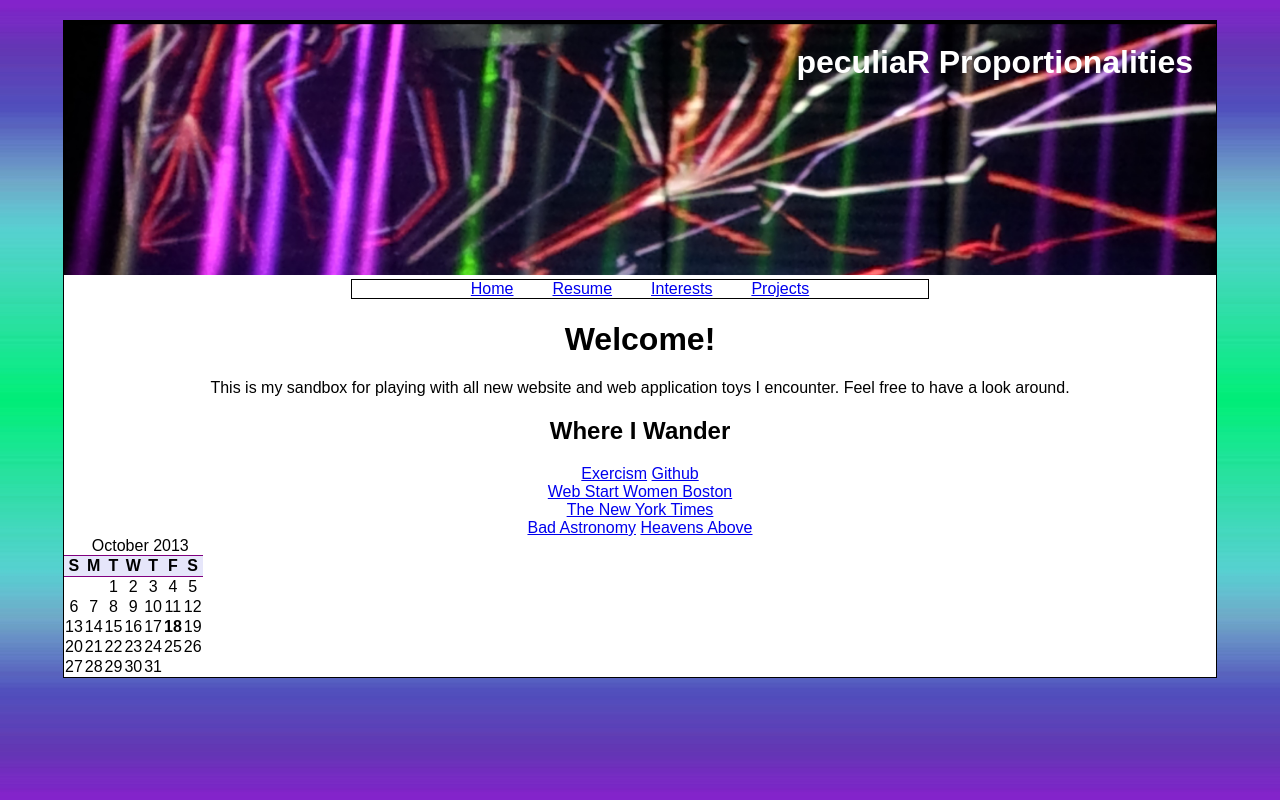
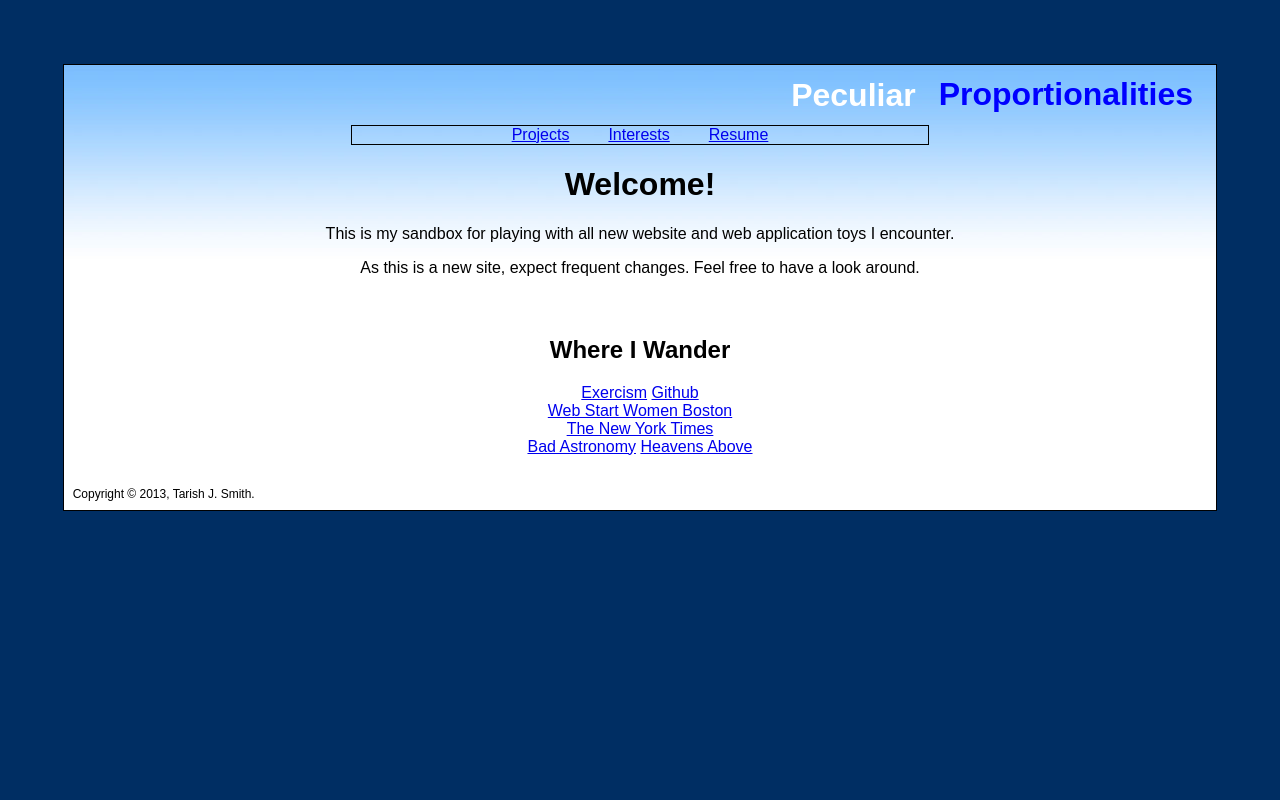
Before and after one commit to tarish/website, a website: page public/index.html in a window 1280 px wide. Drawn offline with nearby package versions, Linux system fonts and the light colour scheme.

Commit message:
Added projects page. Made background style more normal for a professional look, even if it's not that fun.

```diff
--- a/public/css/styles.css
+++ b/public/css/styles.css
@@ -1,39 +1,48 @@
 .body {
-	background-image: url('../images/pgg.jpg');
+	background-color: #002E63;
 }
 
 .page {
-	margin: 20px auto auto;
+	margin: 5% auto auto;
 	width: 90%;
 	border: 1px solid black;
 	text-align: center;
 	background-color: white;
+	background-image: url("../images/background.png");
+	background-repeat: repeat-x;
+}
+
+.spacer {
+   padding: 2% 2%;
+}
+
+a {
+	font-size: 1em;
+}
+
+ul {
+	text-align: left;
+	display: inline-block;
 }
 
 .banner {
-	position: relative;
+	margin: auto;
+	padding: 1% 0;
 	width: 100%;
-	height: 7%;
+	top: 0;
 }
 
-.banner h1 {
-	position: absolute;
-	width: 100%;
-	margin-top: 2%;
-	top: 0;
+.home {
+	text-decoration: none;
+}
+
+h1.banner {
 	text-align: right;
 	color: white;
 }
 
-.banner span.spacer {
-   padding: 0 2%;
-}
-
-.banner img {
-}
-
-a {
-	font-size: 1em;
+.banner span.color {
+	color: blue;
 }
 
 .navigation {
@@ -60,3 +69,13 @@ a {
 	border-top: 1px solid purple;
 	border-bottom: 1px solid purple;
 }
+
+.sample {
+	margin: 0 40%;
+}
+
+.copyright {
+	padding: 0.75%;
+	text-align: left;
+	font-size: 0.75em;
+}
--- a/public/index.html
+++ b/public/index.html
@@ -8,34 +8,29 @@
 	</head>
 	<body class="body">
 		<div class="page">
-			<div class="banner">
-				<img src="images/lights2.png" class="banner">
-				<h1><span class="spacer">peculiaR Proportionalities</span></h1>
+			<a href="#" class="home"><h1 class="banner"><span>Peculiar</span><span class="color spacer">Proportionalities</span></h1></a>
+			<div class="navigation">
+				<a href="/projects.html">Projects</a>
+				<a href="#">Interests</a>
+				<a href="Smith_Tarish.pdf" target="_tab">Resume</a>
 			</div>
-			<div class="navigation">
-					<a href="#">Home</a>
-					<a href="Smith_Tarish.pdf" target="_tab">Resume</a>
-					<a href="#">Interests</a>
-					<a href="#">Projects</a>
-				</div>
 			<div id="wrapper">
 				<div>
 					<div id="content">
 						<h1>Welcome!</h1>
-						<p>This is my sandbox for playing with all new website and web application toys I encounter. Feel free to have a look around.</p>
+						<p>This is my sandbox for playing with all new website and web application toys I encounter.</p>
+						<p>As this is a new site, expect frequent changes. Feel free to have a look around.</p>
 					</div>
-					<div>
+					<div class="spacer">
 						<h2>Where I Wander</h2>
 					    <a href="http://exercism.io/">Exercism</a>
-					    <a href="https://github.com/tarish">Github</a><br/>
+					    <a href="http://github.com/tarish">Github</a><br/>
 					    <a href="http://www.meetup.com/webstartwomen-boston/">Web Start Women Boston</a><br/>
 						<a href="http://www.nytimes.com/">The New York Times</a><br/>
 						<a href="http://www.slate.com/blogs/bad_astronomy.html">Bad Astronomy</a>
 						<a href="http://www.heavens-above.com/">Heavens Above</a>
 					</div>
-					<table class="calendar">
-						<script type="text/javascript" src="javascript/calendar.js"></script>
-					</table>
+					<div class="copyright">Copyright &copy; 2013, Tarish J. Smith.</div>
 				</div>
 			</div>
 		<script src="https://ajax.googleapis.com/ajax/libs/jquery/1.9.1/jquery.min.js"></script>
```
Also changed, not shown: public/projects.html (added, +45 -0 lines), public/images/background.png (added).
